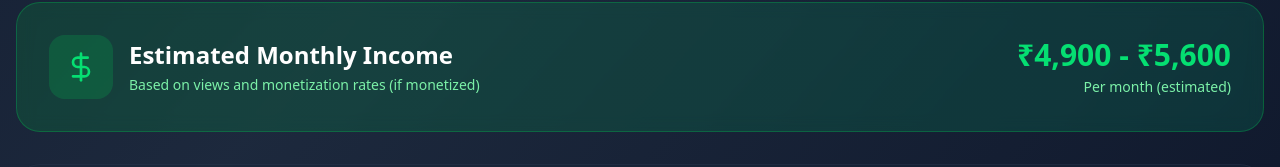
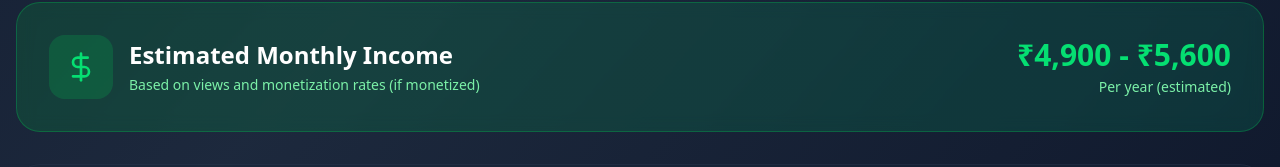
Before and after one commit to thekuntal49/youtube-channel-tracker, a React (Vite) app: page / in a window 1280 px wide. Shown: the part 1044-1211 px from the top of the page. Built offline with nearby package versions, Linux system fonts and the light colour scheme; no server answers.

Commit message:
added track

```diff
--- a/src/App.jsx
+++ b/src/App.jsx
@@ -484,9 +484,7 @@ function App() {
               <div className="text-3xl font-bold text-green-400 mb-1">
                 {incomeRange}
               </div>
-              <div className="text-green-300 text-sm">
-                Per month (estimated)
-              </div>
+              <div className="text-green-300 text-sm">Per year (estimated)</div>
             </div>
           </div>
         </div>
```
